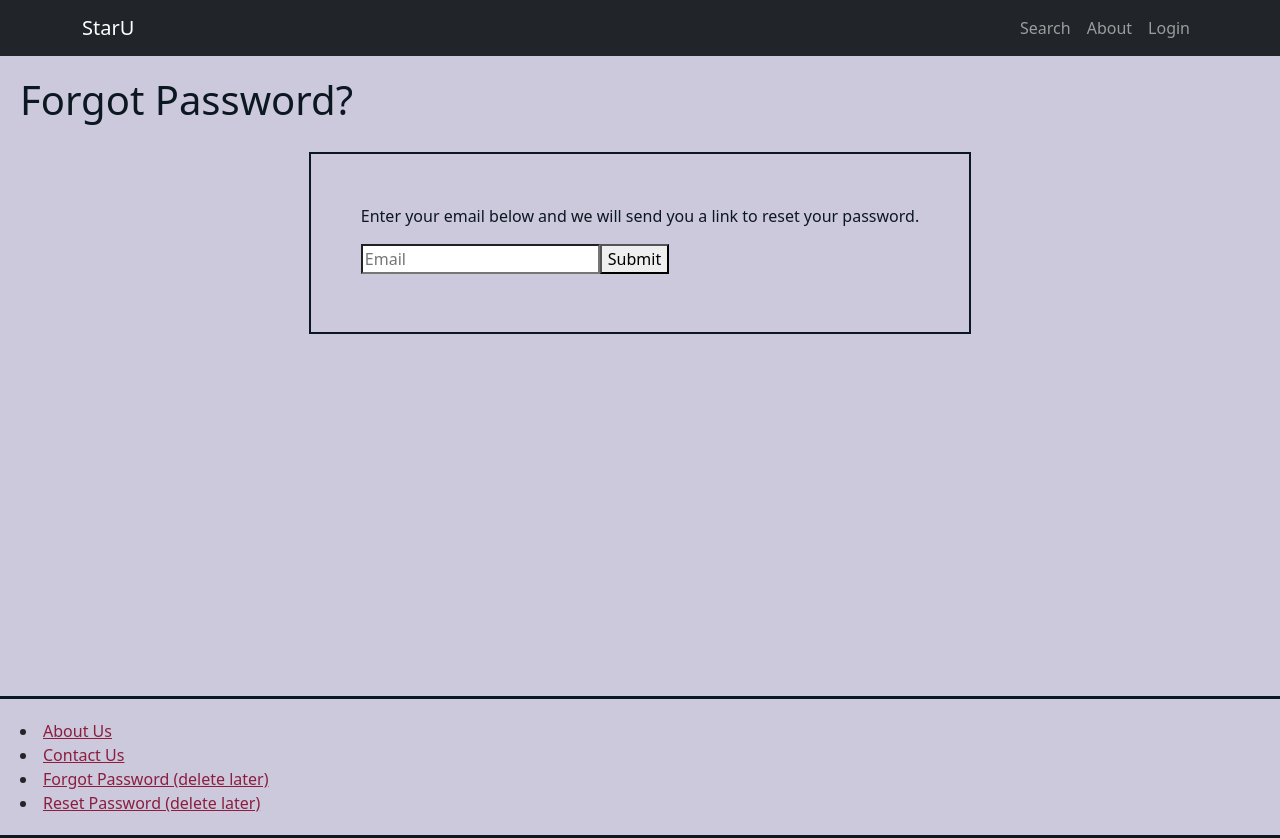
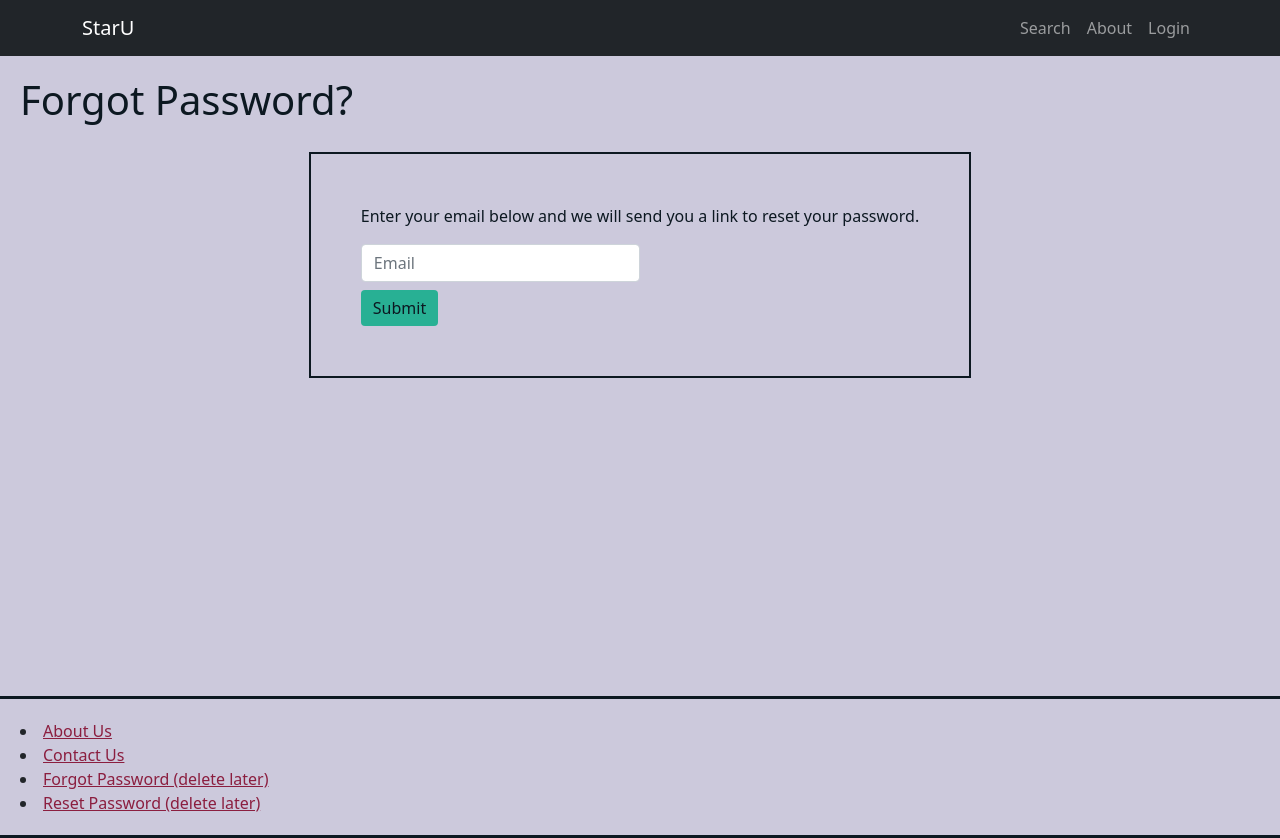
Before and after one commit to TimWargo/staru, a React (Create React App) app: page /forgot in a window 1280 px wide. Built offline with nearby package versions, Linux system fonts and the light colour scheme.

Commit message:
fixed style issues with reset/forgot password

```diff
--- a/src/Components/ForgotPasswordPage/ForgotPasswordPage.js
+++ b/src/Components/ForgotPasswordPage/ForgotPasswordPage.js
@@ -1,6 +1,8 @@
-import React, { Component, createRef } from "react";
+import React, { Component } from "react";
+import {Button} from "react-bootstrap";
 import './ForgotPasswordPage.css';
 import axios from "axios";
+
 
 class ForgotPasswordPage extends Component {
     constructor(props) {
@@ -22,23 +24,30 @@ class ForgotPasswordPage extends Component {
         });
     }
 
+    //validate input
+    validate() {
+        let emailError = "";
+
+        if (!this.state.email) {
+            emailError = "Email field cannot be empty ";
+        }
+
+        if (emailError) {
+            this.setState({ emailError });
+            return false;
+        }
+        return true;
+    }
+
     handleSubmit(event) {
         event.preventDefault();
         const user = {
             email: this.state.email,
         }
         //axios.post('http://localhost/staru/src/php/sendmail.php', user);
+
         //verify input
-        const emailField = document.getElementById("email");
-        if (!emailField.value) {
-            const nameError = document.getElementById("nameError");
-            nameError.classList.add("visible");
-            emailField.classList.add("invalid");
-            nameError.setAttribute("aria-hidden", false);
-            nameError.setAttribute("aria-invalid", true);
-            return;
-        }
-        else{
+        if (this.validate()) {
             axios.post('http://localhost/staru/src/php/sendmail.php', user);
         }
     }
@@ -54,6 +63,25 @@ class ForgotPasswordPage extends Component {
 
                     <div>
                         <form onSubmit={this.handleSubmit}>
+                            <div className="form-row">
+                                <div className="form-group col-md-6">
+                                    <input
+                                        type='text'
+                                        name='email'
+                                        id='email'
+                                        placeholder='Email'
+                                        className="form-control"
+                                        onChange={this.handleInputChange}
+                                    />
+                                    <span className="text-danger">{this.state.emailError}</span>
+                                    <Button onClick= {this.handleSubmit} variant="primary" size="md" className="buttPass">
+                                        Submit
+                                    </Button>
+                                </div>
+                            </div>
+
+
+                            {/*
                             <input
                                 type='text'
                                 name='email'
@@ -66,6 +94,7 @@ class ForgotPasswordPage extends Component {
                             <span role="alert" id="nameError" aria-hidden="true">
                                 Please enter an email address
                             </span>
+                             */}
                         </form>
                     </div>
                 </div>
--- a/src/Components/LandingPage/main.css
+++ b/src/Components/LandingPage/main.css
@@ -48,3 +48,9 @@ input {
 button:hover {
     box-shadow: 0 12px 16px 0 rgba(0,0,0,.25), 0 17px 50px 0 rgba(0,0,0,.25);
 }
+
+.buttPass {
+    background-color: #28B094 !important;
+    border: #28B094 !important;
+    color: #0C1821 !important;
+}
--- a/src/Components/ResetPasswordPage/ResetPasswordPage.js
+++ b/src/Components/ResetPasswordPage/ResetPasswordPage.js
@@ -1,5 +1,6 @@
 import axios from "axios";
 import React, { Component } from "react";
+import { Button } from "react-bootstrap";
 import './ResetPasswordPage.css';
 
 class ResetPasswordPage extends Component {
@@ -24,6 +25,25 @@ class ResetPasswordPage extends Component {
         });
     }
 
+    //validate input
+    validate() {
+        let passwordError = "";
+        let verifyPasswordError = "";
+
+        if (!this.state.password) {
+            passwordError = "Password field cannot be empty";
+        }
+        if (!this.state.passwordVerify) {
+            verifyPasswordError = "Verify password field cannot be empty";
+        }
+
+        if (passwordError || verifyPasswordError) {
+            this.setState({ passwordError, verifyPasswordError });
+            return false;
+        }
+        return true;
+    }
+
     handleSubmit(event) {
         event.preventDefault();
         const queryParams = new URLSearchParams(window.location.search);
@@ -35,36 +55,9 @@ class ResetPasswordPage extends Component {
             password: this.state.password
         }
 
+        //verify input
+        if (this.validate()) {
             console.log(user);
-
-        //verify input
-        const pass1 = document.getElementById("password");
-        const pass2 = document.getElementById("passwordVerify");
-        if (!pass1.value) {
-            const pass1Error = document.getElementById("pass1Error");
-            pass1Error.classList.add("visible");
-            pass1.classList.add("invalid");
-            pass1Error.setAttribute("aria-hidden", false);
-            pass1Error.setAttribute("aria-invalid", true);
-            return;
-        } else if (!pass2.value) {
-            const pass2Error = document.getElementById("pass2Error");
-            pass2Error.classList.add("visible");
-            pass2.classList.add("invalid");
-            pass2Error.setAttribute("aria-hidden", false);
-            pass2Error.setAttribute("aria-invalid", true);
-            return;
-        }
-
-        // Verify that the passwords match
-        if (this.state.password !== this.state.passwordVerify) {
-            const notEqualError = document.getElementById("notEqualError");
-            notEqualError.classList.add("visible");
-            //pass2.classList.add("invalid");
-            notEqualError.setAttribute("aria-hidden", false);
-            notEqualError.setAttribute("aria-invalid", true);
-            return;
-        }
 
             //submit new password to DB
             console.log(user);
@@ -73,6 +66,8 @@ class ResetPasswordPage extends Component {
                 .catch(error => {
                     console.log(error.response);
                 });
+        }
+
     }
 
     render() {
@@ -90,9 +85,11 @@ class ResetPasswordPage extends Component {
                                 id="password"
                                 type="password"
                                 placeholder="Password"
+                                className="form-control"
                                 value={this.state.password}
                                 onChange={this.handleInputChange}
                             />
+                            <span className="text-danger">{this.state.passwordError}</span>
                         </label>
                         <br />
                         <label>
@@ -103,24 +100,16 @@ class ResetPasswordPage extends Component {
                                 id="passwordVerify"
                                 type="password"
                                 placeholder="Password"
+                                className="form-control"
                                 value={this.state.passwordVerify}
                                 onChange={this.handleInputChange}
                             />
+                            <span className="text-danger">{this.state.verifyPasswordError}</span>
                         </label>
                         <br />
-                        <button type="submit">Reset Password</button>
-
-                        <span role="alert" id="pass1Error" aria-hidden="true">
-                            Please enter a password
-                        </span>
-
-                        <span role="alert" id="pass2Error" aria-hidden="true">
-                            Please enter your password again
-                        </span>
-
-                        <span role="alert" id="notEqualError" aria-hidden="true">
-                            Please make sure both passwords match
-                        </span>
+                        <Button onClick={this.handleSubmit} variant="primary" size="md" className="buttPass">
+                            Submit
+                        </Button>
                     </form>
                 </div>
             </div>
```
Lines whose indentation alone changed are shown as unchanged.
